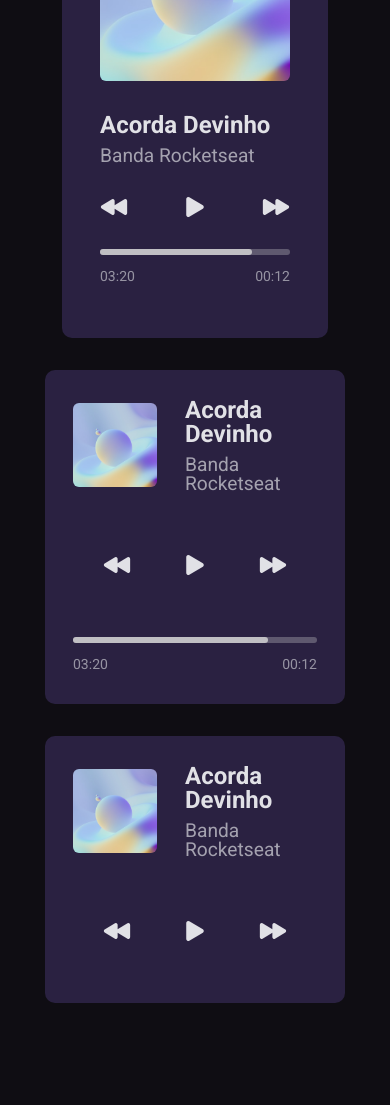
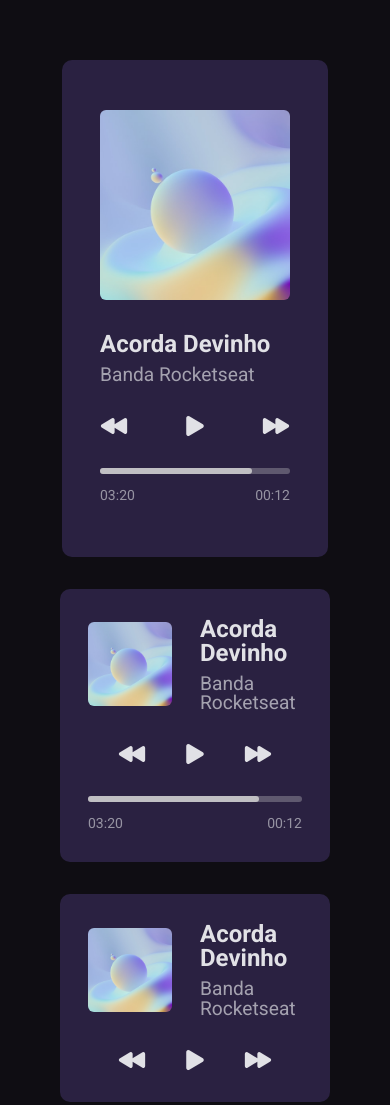
Before and after one commit to douglascosta7623/boracodar-02, a plain HTML site: page index.html in a window 390 px wide. Before the commit the page ends 1003 px from the top, so only its background shows below. Drawn offline with nearby package versions, Linux system fonts and the light colour scheme.

Commit message:
Change media queries

```diff
--- a/style.css
+++ b/style.css
@@ -152,15 +152,16 @@ body {
   margin-top: 1rem;
 }
 
-@media (max-width: 480px) {
+@media (max-width: 670px) {
   #app {
     display: flex;
     flex-direction: column;
-    max-width: 300px;
-    margin: auto;
+    max-width: 270px;
+    height: auto;
+    padding-block: 60px;
   }
 
   .horizontal .controls {
-    padding: 3rem;
+    padding-inline: 3rem;
   }
 }
```
